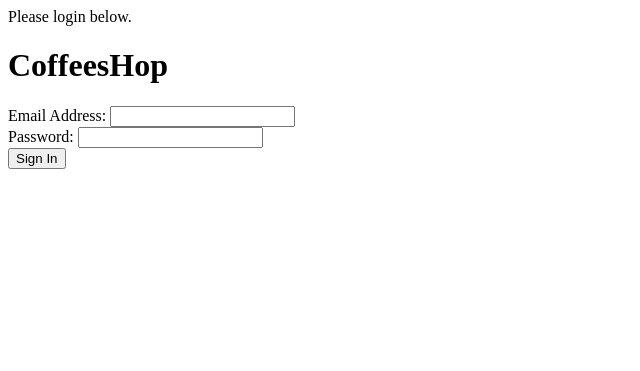
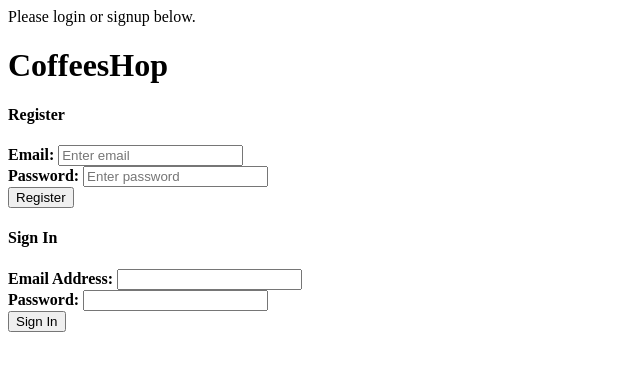
Before and after one commit to emcchen/CoffeesHop-Project, a Flask app: page / in a window 1280 px wide. Shown: the top 371 px of the page, without its empty margins (0-640 px from the left). Run offline with Flask 2, Linux system fonts and the light colour scheme.

Commit message:
login/signup form completed

```diff
--- a/templates/login.html
+++ b/templates/login.html
@@ -1,24 +1,41 @@
 {% extends 'base.html' %}
 
 {% block head %}
-Please login below.
+Please login or signup below.
 
 <!-- Insert login form here-->
 
 <div class="coffee-loginpage">
 
     <h1>CoffeesHop</h1>
+    <p>
+    </p>
 
     <!--<img src="img url here" /> -->
+    <div class='registration'>
+        <h4>Register</h4>
+        <label for='email'><b>Email:</b></label>
+        <input type='text' placeholder='Enter email' name='email' id='email' required>
+    <div></div>
+        <label for='password'><b>Password:</b></label>
+        <input type='password' placeholder='Enter password' name='password' id='password' required>
+    </div>
+    <div>
+        <button type='submit' class='registerbtn'>Register</button>
+    </div>
+    <p>
+
+    </p>
 
     <form action="/get-user", method='POST'>
+        <h4>Sign In</h4>
       <div>
-        <label for="email">Email Address: </label>
+        <label for="email"><b>Email Address:</b></label>
         <input type="email" name="email" required />
       </div>
       <div>
-        <label for="password">Password: </label>
-        <input id="password" type="password" name="password" required />
+        <label for="password"><b>Password:</b></label>
+        <input type="password" type="password" name="password" required />
       </div>
       <div>
         <button type="submit">Sign In</button>
```
